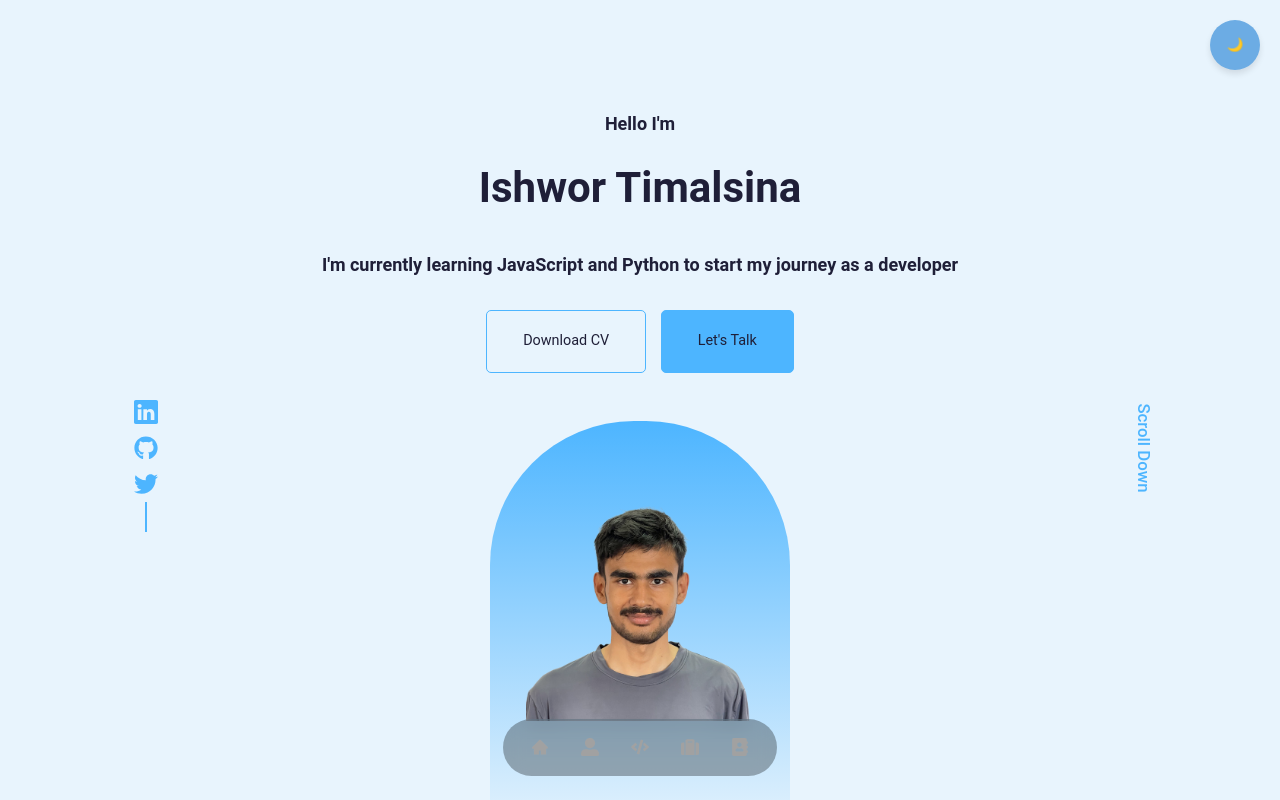
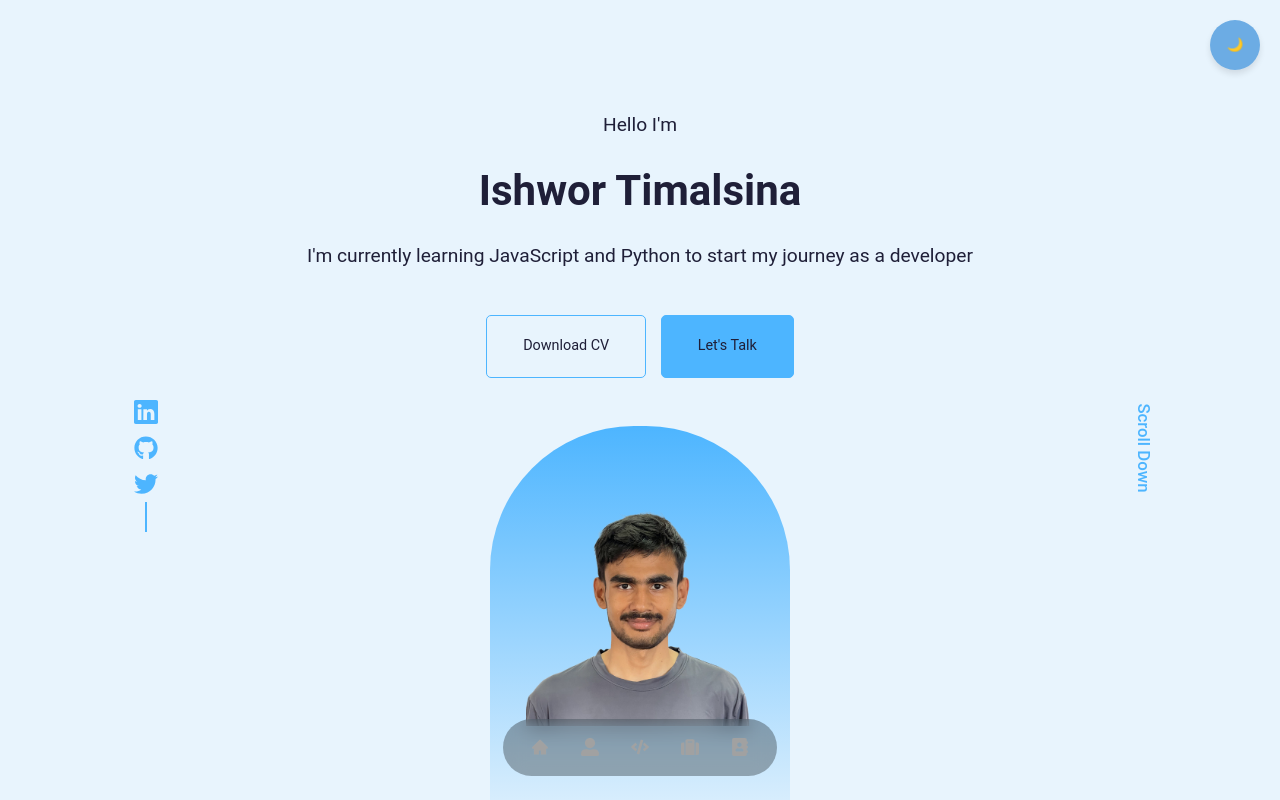
Before and after one commit to it-is-it/my-website, a React (Vite) app: page / in a window 1280 px wide. Shown: the top 800 px of the page. Built offline with nearby package versions, Linux system fonts and the light colour scheme.

Commit message:
updated logo

```diff
--- a/src/components/about/about.css
+++ b/src/components/about/about.css
@@ -112,13 +112,14 @@ img {
   margin-bottom: 1rem;
 }
 
-/* Light Mode (default) */
+
 .about_contents p {
   margin: 3rem 0 2.6rem;
   color: #1f1f38; /* Default color for light mode */
   line-height: 1.9;
   font-size: 10rem;
   font-weight: 500;
+  text-align: left; /* Ensures text starts from the left */
 }
 
 /* Dark Mode */
--- a/src/components/footer/footer.css
+++ b/src/components/footer/footer.css
@@ -29,10 +29,10 @@
 }
 
 .footer_logo:hover{
-  transform: scale(1.2);
+  transform: scale(1.1);
 }
 .footer_logo img {
-  width: 200px;
+  width: 170px;
   height: auto;
 }
 
--- a/src/components/header/header.css
+++ b/src/components/header/header.css
@@ -12,13 +12,12 @@ header {
 }
 
 .header_container h5 {
-  font-size: 1.5rem;
-  padding-top: 1.1rem;
+  font-size: 1.6rem;
+  padding: 1.1rem 0;
+  font-weight: 400;
+
 }
 
-.header_container h1 {
-  padding: 1.05rem 0;
-}
 
 .cta {
   margin-top: 2.5rem;
```
